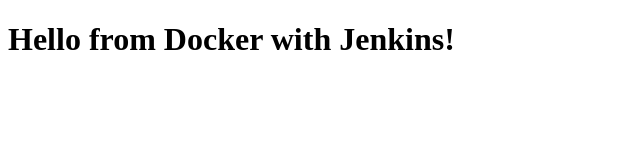
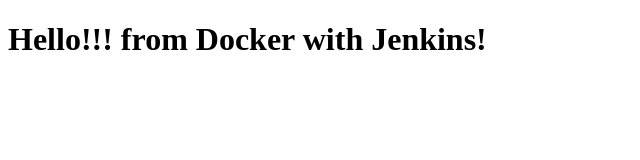
Before and after one commit to varunesharasu/Docker_Push, a plain HTML site: page index.html in a window 1280 px wide. Shown: the whole page, without its empty margins (0-640 px from the left). Drawn offline with Linux system fonts and the light colour scheme.

Commit message:
Update index.html

```diff
--- a/index.html
+++ b/index.html
@@ -5,6 +5,6 @@
     <title>Jenkins Docker Test</title>
 </head>
 <body>
-    <h1>Hello from Docker with Jenkins!</h1>
+    <h1>Hello!!! from Docker with Jenkins!</h1>
 </body>
 </html>
```
